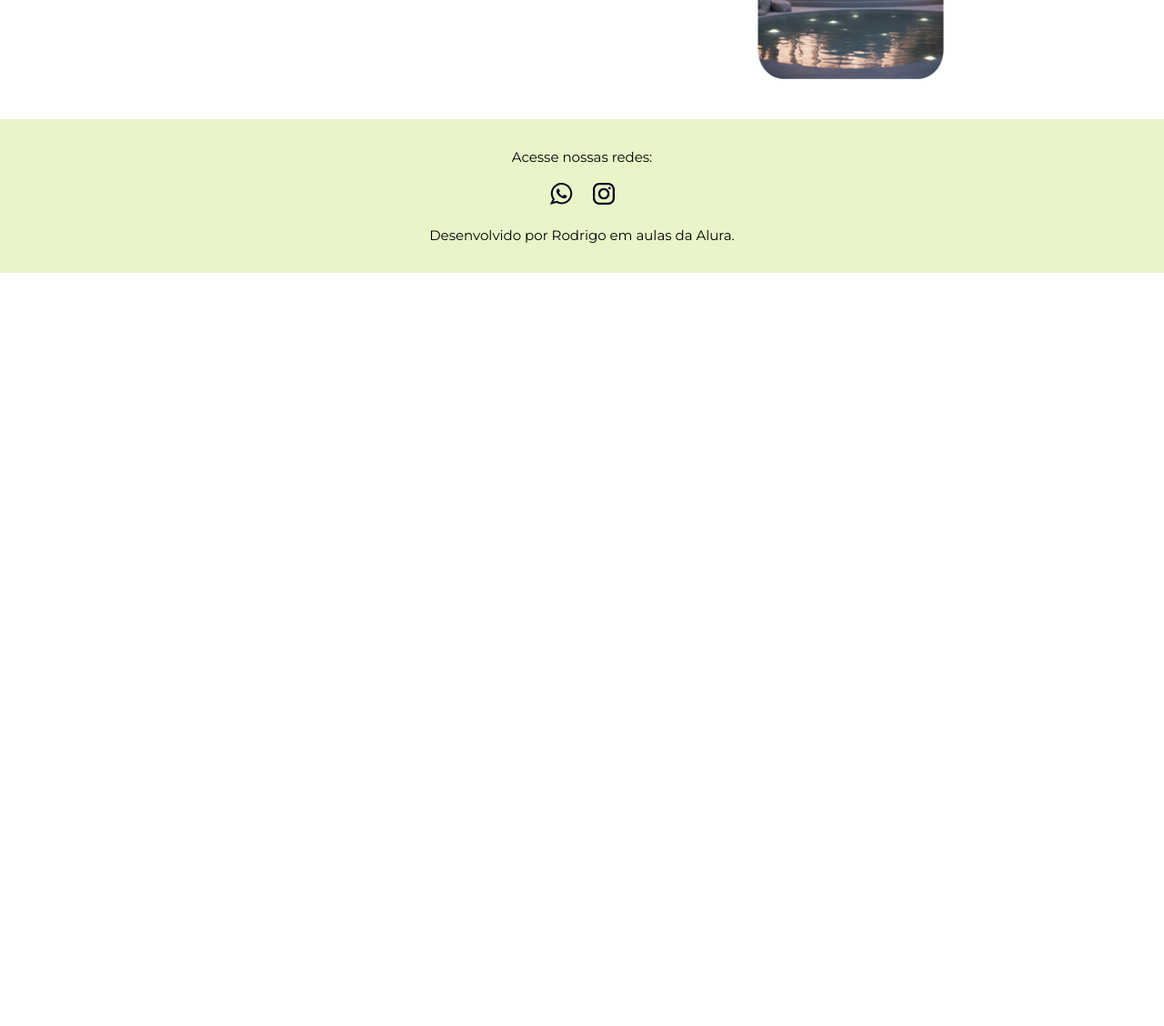
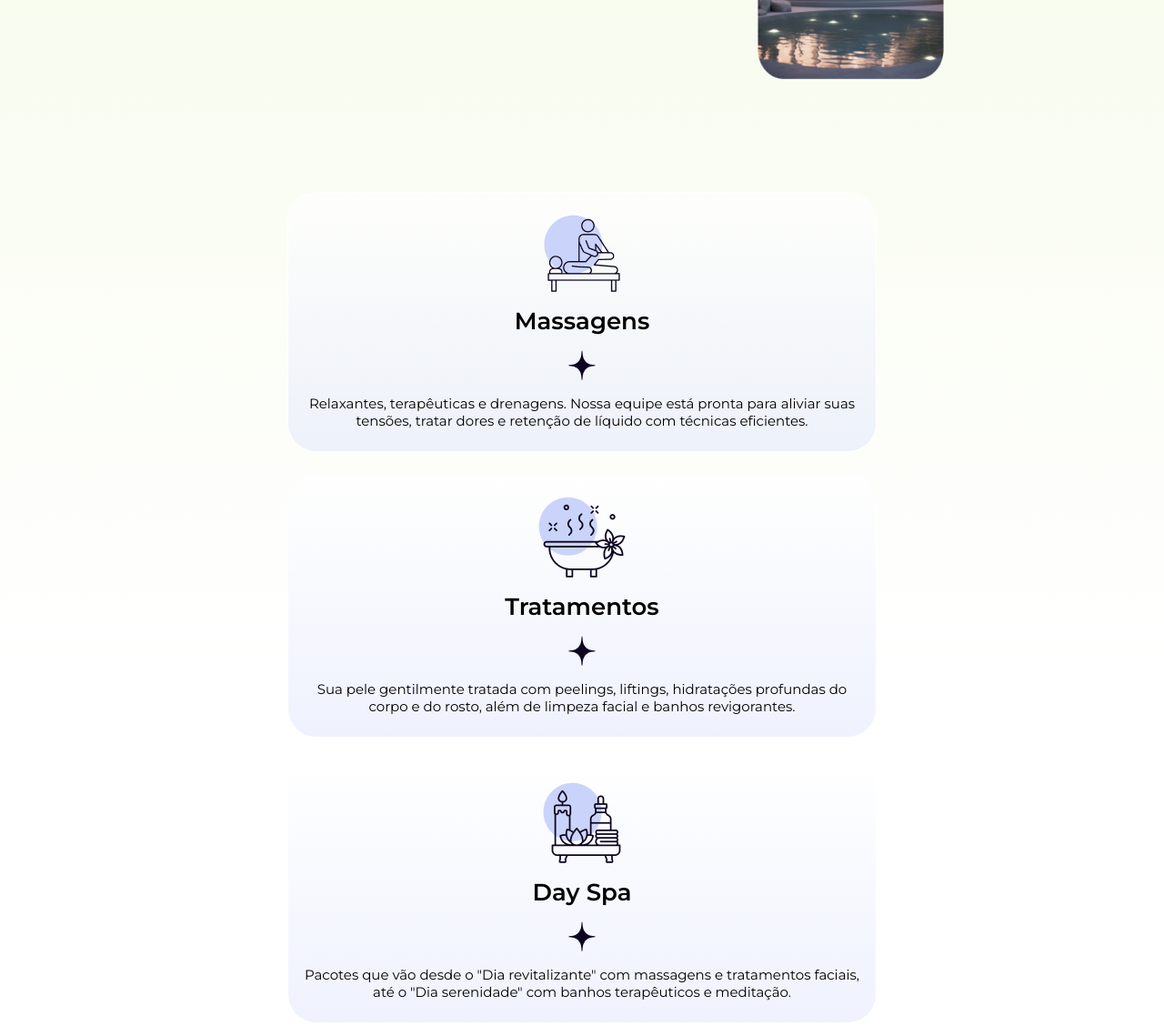
Before and after one commit to RodrigoBettio/calmaria, a plain HTML site: page index.html in a window 1280 px wide. Shown: the part 2067-3195 px from the top of the page at 91% size. Before the commit the page ends 2367 px from the top, so only its background shows below. Drawn offline with nearby package versions, Linux system fonts and the light colour scheme.

Commit message:
Nova secao

```diff
--- a/css/cabecalho.css
+++ b/css/cabecalho.css
@@ -40,7 +40,7 @@
   line-height: 150%;
 }
 
-.cabecalho .cabecalho_nav .cabecalho_nav_lista a:hover{
+.cabecalho .cabecalho_nav .cabecalho_nav_lista a:hover {
   font-weight: 600;
   text-shadow: 2px 2px 4px rgba(0, 0, 0, 0.3);
 }
--- /dev/null
+++ b/css/cards_container.css
@@ -0,0 +1,35 @@
+.cards_container {
+    display: flex;
+    flex-direction: column;
+    align-items: center;
+    justify-content: center;
+    padding: 80px 16px;
+    row-gap: 24px;
+  }
+
+  .card_cards_container {
+    background: var(--gradiente-card);
+    max-width: 648px;
+    height: auto;
+    padding: 24px 16px;
+    text-align: center;
+    display: flex;
+    flex-direction: column;
+    align-items: center;
+    gap: 16px;
+    border-radius: 32px;
+    border: 1px solid #fff;
+  }
+
+  .card_cards_container_titulo {
+    font-size: 26px;
+  }
+
+  .card_cards_container_texto {
+    font-size: 15px;
+  }
+
+  .card_cards_container:hover {
+    transform: scale(1.05);
+    box-shadow: 0 10px 20px rgba(0, 0, 0, 0.15);
+  }
--- a/css/primeiro_container.css
+++ b/css/primeiro_container.css
@@ -26,7 +26,7 @@
     padding-bottom: 32px;
 }
 
-.primeiro_container h1 span{
+.primeiro_container h1 span {
     color: #4e75ff;
 }
 
--- a/css/secao_container.css
+++ b/css/secao_container.css
@@ -1,4 +1,3 @@
-
 .secao_container {
     margin: 40 60px;
     display: flex;
@@ -48,6 +47,6 @@
 }
 
 .secao_container .secao_container_conteudo .secao_container_conteudo_img2:nth-of-type(2) {
-    padding-top:0;
+    padding-top: 0;
     padding-left: 24px;
 }
--- a/index.html
+++ b/index.html
@@ -10,6 +10,7 @@
     <link rel="stylesheet" href="/css/primeiro_container.css">
     <link rel="stylesheet" href="/css/secao_container.css">
     <link rel="stylesheet" href="/css/footer.css">
+    <link rel="stylesheet" href="css/cards_container.css">
     <link rel="preconnect" href="https://fonts.googleapis.com">
     <link rel="preconnect" href="https://fonts.gstatic.com" crossorigin>
     <link
@@ -55,7 +56,7 @@
                     <h1 class="secao_container_conteudo_textos_titulo">Tecnologia e natureza no seu relaxamento</h1>
                     <p class="secao_container_conteudo_textos_infos">Equipamentos de ponta, produtos certificados e
                         uma equipe qualificada te ajudam a se livrar do stress com equilíbrio e tranquilidade.</p>
-                        <object data="./assets/separador-direita.svg" type="image/svg+xml"></object>
+                    <object data="./assets/separador-direita.svg" type="image/svg+xml"></object>
                 </div>
             </div>
             <div class="secao_container_conteudo">
@@ -63,12 +64,39 @@
                     <h1 class="secao_container_conteudo_textos_titulo">Elevando o seu bem-estar</h1>
                     <p class="secao_container_conteudo_textos_infos">Cada visita é uma jornada. Não importa a sua
                         rotina, aqui você encontra seu paraíso particular.</p>
-                        <object data="./assets/separador-esquerda.svg" type="image/svg+xml"></object>
+                    <object data="./assets/separador-esquerda.svg" type="image/svg+xml"></object>
                 </div>
                 <div>
                     <img class="secao_container_conteudo_img2" src="./assets/espaco-2.png">
                     <img class="secao_container_conteudo_img2" src="./assets/espaco-3.png">
                 </div>
+            </div>
+        </div>
+
+
+        <div class="cards_container">
+            <div class="card_cards_container">
+                <img src="./assets/icon-massagem.png">
+                <h1 class="card_cards_container_titulo">Massagens</h1>
+                <img src="./assets/soft-star.png">
+                <p class="card_cards_container_texto">Relaxantes, terapêuticas e drenagens. Nossa equipe está pronta
+                    para aliviar suas tensões, tratar dores e retenção de líquido com técnicas eficientes.</p>
+            </div>
+
+            <div class="card_cards_container">
+                <img src="./assets/icon-tratamentos.png">
+                <h1 class="card_cards_container_titulo">Tratamentos</h1>
+                <img src="./assets/soft-star.png">
+                <p class="card_cards_container_texto">Sua pele gentilmente tratada com peelings, liftings, hidratações
+                    profundas do corpo e do rosto, além de limpeza facial e banhos revigorantes.</p>
+            </div>
+
+            <div class="card_cards_container">
+                <img src="./assets/icon-dias-especiais.png">
+                <h1 class="card_cards_container_titulo">Day Spa</h1>
+                <img src="./assets/soft-star.png">
+                <p class="card_cards_container_texto">Pacotes que vão desde o "Dia revitalizante" com massagens e
+                    tratamentos faciais, até o "Dia serenidade" com banhos terapêuticos e meditação.</p>
             </div>
         </div>
 
```
Also changed, not shown: assets/icon-dias-especiais.png (added), assets/icon-massagem.png (added), assets/icon-tratamentos.png (added), assets/soft-star.png (added).
